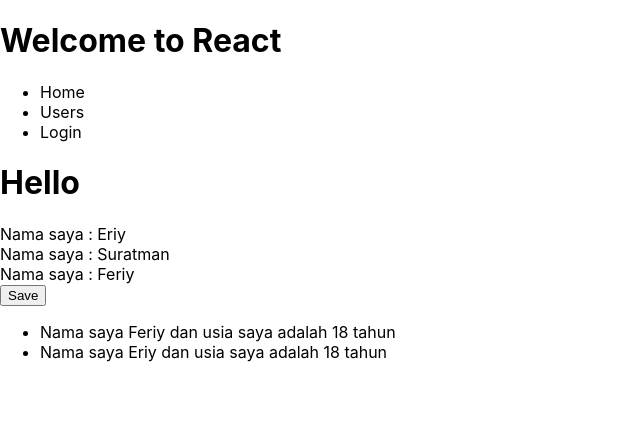
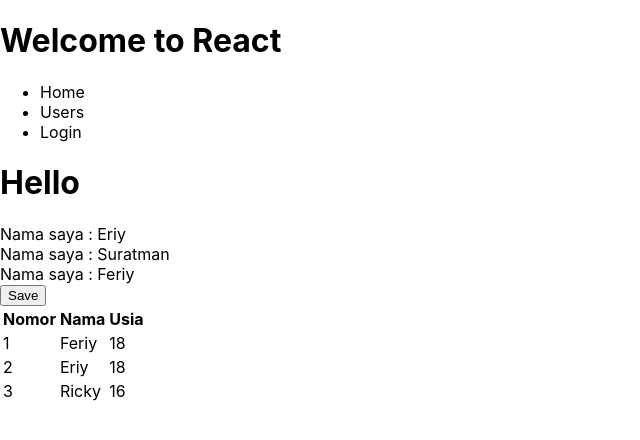
Before and after one commit to Eriy5819/client-semina, a React (Create React App) app: page / in a window 1280 px wide. Shown: the top 440 px of the page, without its empty margins (0-640 px from the left). Built offline with nearby package versions, Linux system fonts and the light colour scheme.

Commit message:
ReactJS Part4.1 - Table

```diff
--- a/src/App.js
+++ b/src/App.js
@@ -2,6 +2,7 @@
 import { Hello } from './Hello';
 import { Title } from './Title';
 import Button from './components/Button';
+import Table from './components/Table';
 
 function App() {
   // const Hello = () => 'Hello';
@@ -50,19 +51,7 @@
       <Title name="Suratman" /> <br />
       <Title /> <br />
       <Button onClick={() => alert('click save')}>Save</Button>
-      <ul>
-        {users.map((user, index) => {
-          return (
-            <>
-              {user.status && (
-                <li
-                  key={index}
-                >{`Nama saya ${user.name} dan usia saya adalah ${user.age} tahun`}</li>
-              )}
-            </>
-          );
-        })}
-      </ul>
+      <Table users={users} />
     </>
   );
 }
--- a/src/components/Table/index.js
+++ b/src/components/Table/index.js
@@ -1,15 +1,26 @@
 import React from 'react';
 
-export default function Table() {
+export default function Table({ users }) {
   return (
     <table>
       <thead>
-        <tr>Nomor</tr>
-        <tr>Nama</tr>
-        <tr>Usia</tr>
-        <tr>Nomor</tr>
+        <tr>
+          <th>Nomor</th>
+          <th>Nama</th>
+          <th>Usia</th>
+        </tr>
       </thead>
-      <tbody></tbody>
+      <tbody>
+        {users.map((user) => {
+          return (
+            <tr key={user._id}>
+              <td>{user._id}</td>
+              <td>{user.name}</td>
+              <td>{user.age}</td>
+            </tr>
+          );
+        })}
+      </tbody>
     </table>
   );
 }
```
